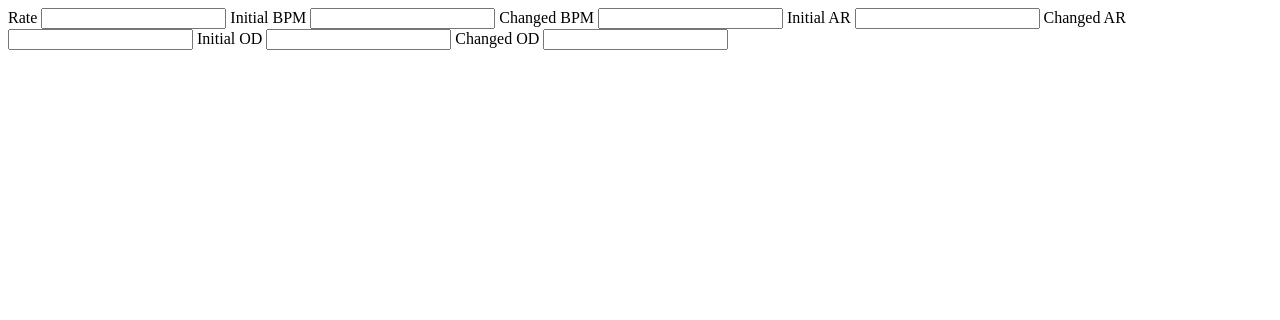
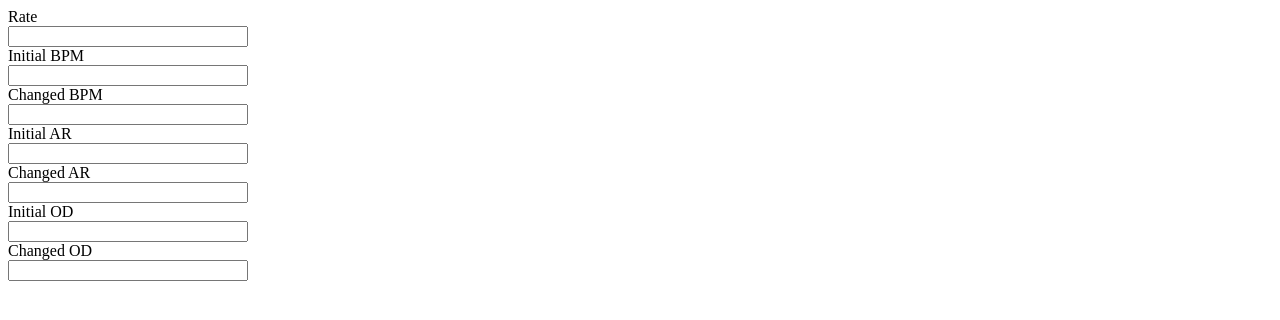
Before and after one commit to sgnu/orc, a plain HTML site: page index.html in a window 1280 px wide. Drawn offline with Linux system fonts and the light colour scheme.

Commit message:
Add styling

```diff
--- /dev/null
+++ b/index.css
@@ -0,0 +1,5 @@
+#container {
+    display: flex;
+    flex-direction: column;
+    width: 240px;
+}
--- a/index.html
+++ b/index.html
@@ -1,13 +1,17 @@
 <!DOCTYPE html>
 <html lang="en">
+
 <head>
     <meta charset="UTF-8">
     <meta http-equiv="X-UA-Compatible" content="IE=edge">
     <meta name="viewport" content="width=device-width, initial-scale=1.0">
     <title>orc!</title>
+    <link rel="stylesheet" href="index.css">
     <script src="./index.js"></script>
 </head>
+
 <body>
+    <div id="container">
         Rate <input type="number" name="rate" id="rate">
         Initial BPM <input type="number" name="initial BPM" id="initial-bpm">
         Changed BPM <input type="number" name="changed BPM" id="changed-bpm">
@@ -15,5 +19,7 @@
         Changed AR <input type="number" name="changed AR" id="changed-ar">
         Initial OD <input type="number" name="initial OD" id="initial-od">
         Changed OD <input type="number" name="changed OD" id="changed-od">
+    </div>
 </body>
+
 </html>
```
Lines whose indentation alone changed are shown as unchanged.
